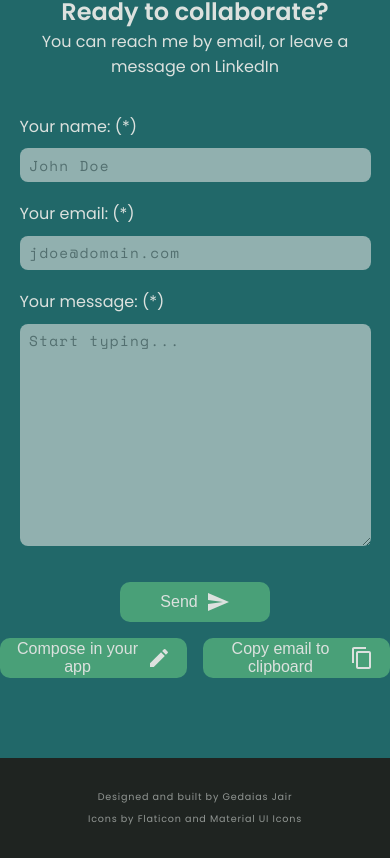
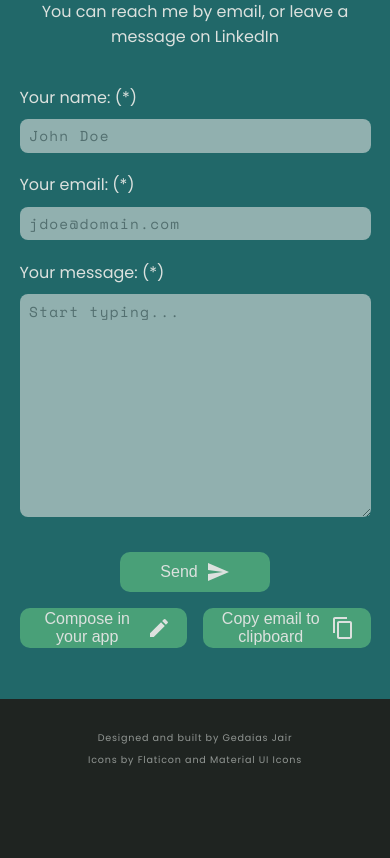
Before and after one commit to gedadev/portfolio-s, a React (Vite) app: page / in a window 390 px wide. Shown: the part 3816-4674 px from the top of the page. After the commit the page ends 4615 px from the top, so only its background shows below. Built offline with nearby package versions, Linux system fonts and the light colour scheme.

Commit message:
Adjust contact section for mobile view

```diff
--- a/src/styles/contact.css
+++ b/src/styles/contact.css
@@ -58,6 +58,7 @@
     grid-template-rows: repeat(2, 1fr);
     gap: 1rem;
     justify-items: center;
+    max-width: min(500px, 90%);
 }
 
 .send-button {
@@ -68,3 +69,9 @@
 .compose-button, .copy-button {
     width: 100%;
 }
+
+@media(max-width: 700px) {
+    .contact-section {
+        padding: 6vh 0;
+    }
+}
```
